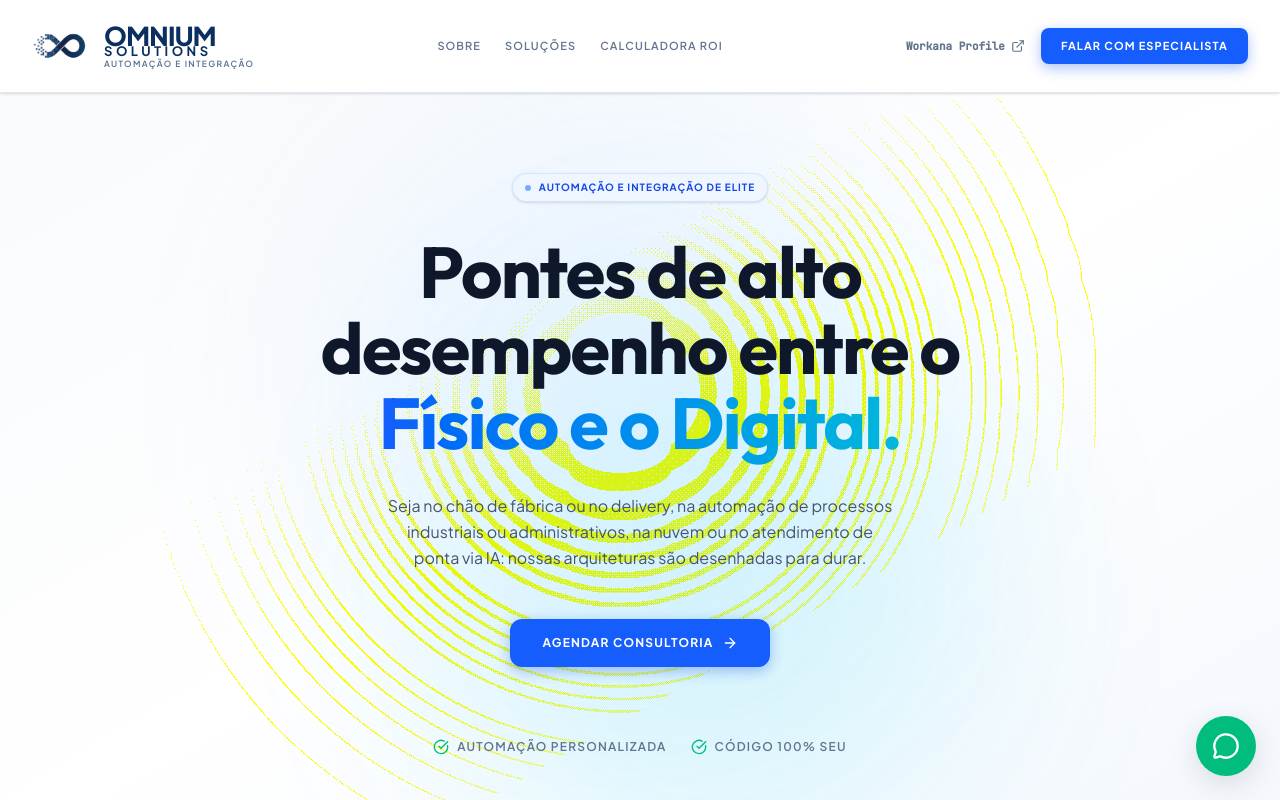
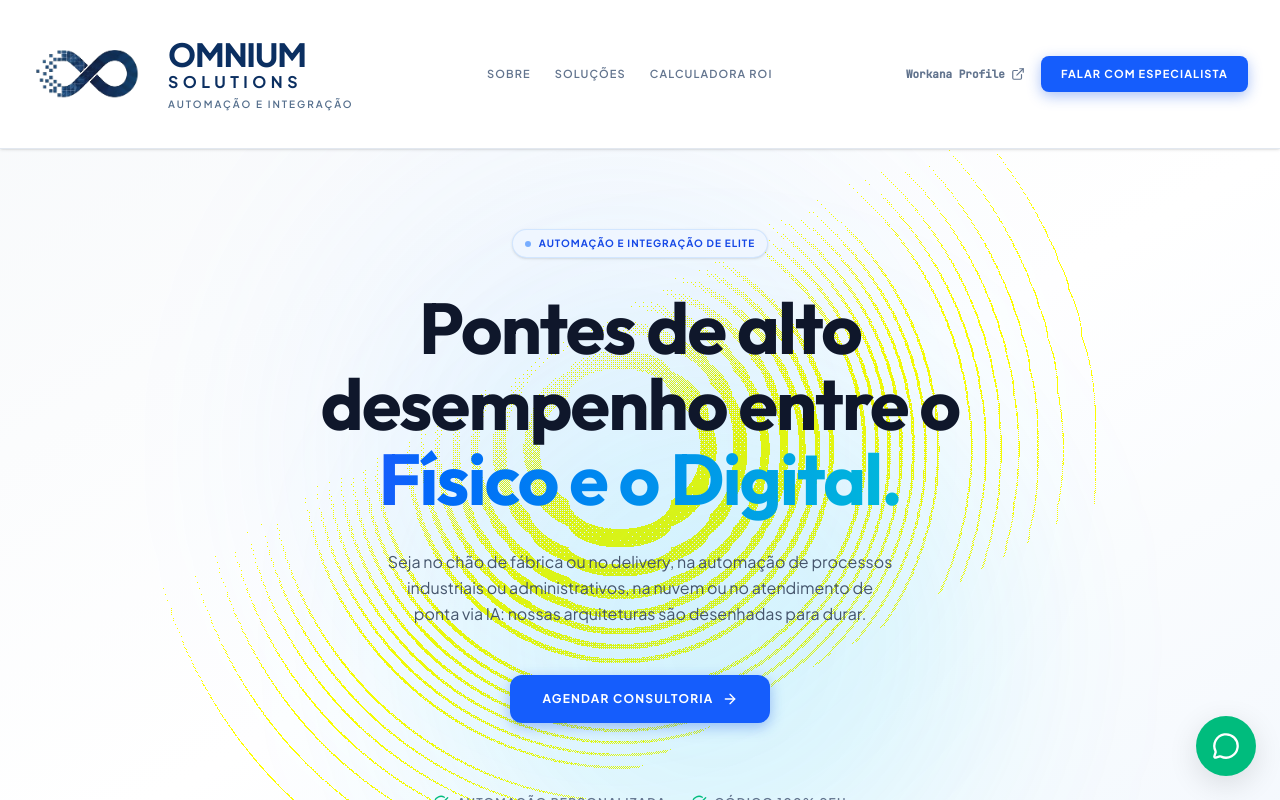
Before and after one commit to OmniumSolutions/Omnium, a React (Vite) app: page / in a window 1280 px wide. Shown: the top 800 px of the page. Built offline with nearby package versions, Linux system fonts and the light colour scheme.

Commit message:
Alteração do tamanho da Logo

```diff
--- a/src/components/Logo.tsx
+++ b/src/components/Logo.tsx
@@ -10,22 +10,22 @@ export default function Logo({ className = "", light = false }: LogoProps) {
   const sloganGray = light ? "text-blue-200/80" : "text-[#556F8D]";
 
   return (
-    <div className={`flex items-center gap-4 select-none ${className}`} id="omnium-brand-logo">
+    <div className={`flex items-center gap-4 sm:gap-6 select-none ${className}`} id="omnium-brand-logo">
       <img
-        src={`${import.meta.env.BASE_URL}logo.png?v=4`}
+        src={`${import.meta.env.BASE_URL}logo.png?v=11`}
         alt="Omnium Solutions"
-        className="h-14 w-auto shrink-0 transition-transform duration-300 hover:scale-105"
+        className={`h-24 sm:h-28 w-auto shrink-0 ${light ? "brightness-0 invert opacity-90" : ""} transition-transform duration-300 hover:scale-105`}
       />
 
       {/* Corporate Text Branding */}
       <div className="flex flex-col justify-center leading-none">
-        <span className={`text-[26px] font-black tracking-tight font-sans ${brandBlue} uppercase`}>
+        <span className={`text-[28px] sm:text-[32px] font-black tracking-tight font-sans leading-none ${brandBlue} uppercase`}>
           OMNIUM
         </span>
-        <span className={`text-[13px] font-bold tracking-[0.27em] uppercase -mt-1 ${brandBlue}`}>
+        <span className={`text-[14px] sm:text-[16px] font-bold tracking-[0.28em] uppercase leading-tight mt-0.5 ${brandBlue}`}>
           SOLUTIONS
         </span>
-        <span className={`text-[8.5px] font-semibold tracking-[0.16em] uppercase mt-0.5 ${sloganGray}`}>
+        <span className={`text-[9px] sm:text-[10px] font-semibold tracking-[0.2em] uppercase leading-tight mt-1.5 ${sloganGray}`}>
           AUTOMAÇÃO E INTEGRAÇÃO
         </span>
       </div>
```
